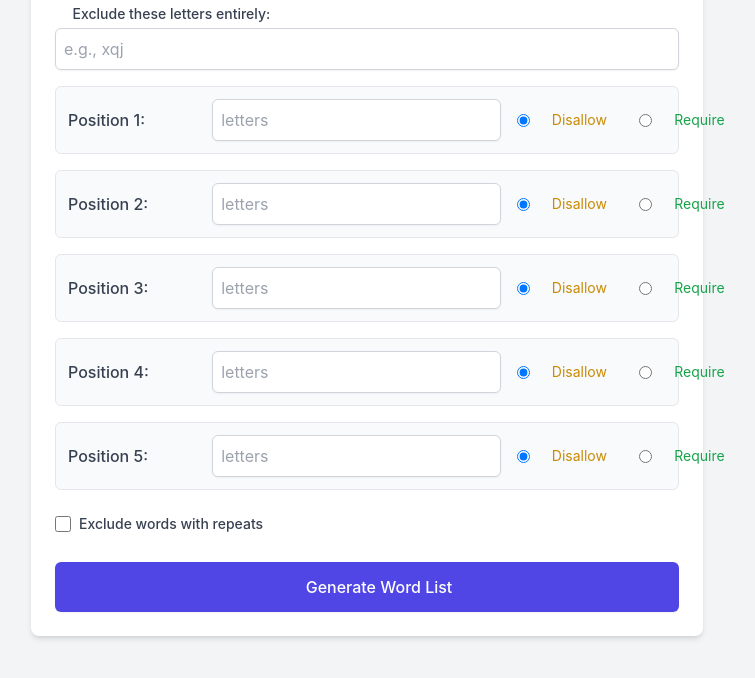
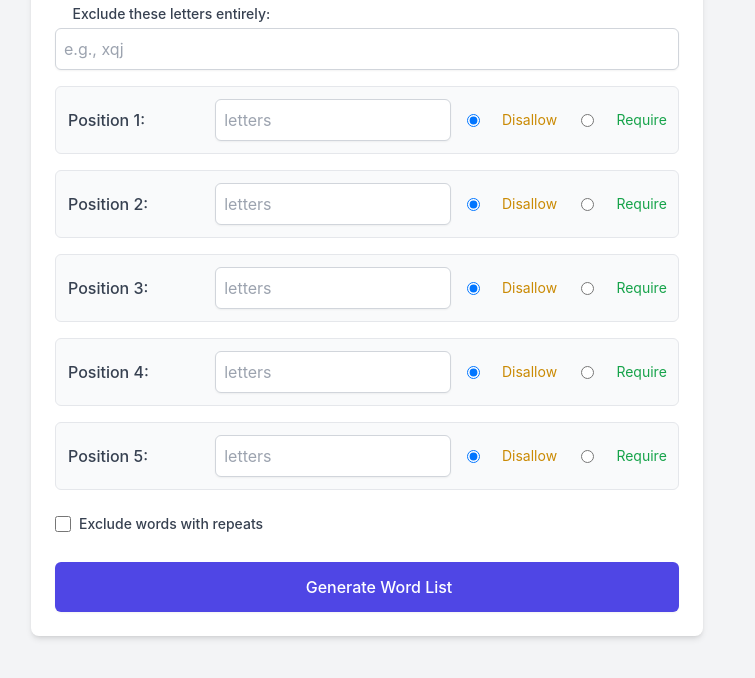
Before and after one commit to bwbensonjr/word-puzzles, a plain HTML site: page wordle-helper/index.html in a window 1280 px wide. Shown: the part 108-786 px from the top of the page, without its empty margins (273-1028 px from the left). Drawn offline with nearby package versions, Linux system fonts and the light colour scheme.

Commit message:
Fix dangling requierd formatting

```diff
--- a/wordle-helper/index.html
+++ b/wordle-helper/index.html
@@ -69,11 +69,11 @@
     <div class="space-y-4 mb-6">
       <div v-for="(input, index) in inputs" :key="index" class="flex flex-col sm:flex-row sm:items-center p-3 bg-gray-50 rounded-md border border-gray-200">
         <label class="w-full sm:w-1/4 font-medium text-gray-700 mb-2 sm:mb-0">Position {{ index + 1 }}:</label>
-        <div class="w-full sm:w-1/2 mb-2 sm:mb-0 sm:mr-4">
+        <div class="w-full sm:w-2/5 mb-2 sm:mb-0 sm:mr-4">
             <input type="text" v-model.trim="input.value" placeholder="Letters" autocapitalize="none"
                    class="w-full p-2 border border-gray-300 rounded-md shadow-sm focus:ring-indigo-500 focus:border-indigo-500 lowercase">
         </div>
-        <div class="w-full sm:w-1/4 flex items-center space-x-4">
+        <div class="w-full sm:w-1/3 flex items-center justify-start space-x-2">
           <label class="radio-label text-sm text-yellow-600">
             <input type="radio" v-model="input.mode" value="disallow" class="text-yellow-500 focus:ring-yellow-400">
             <i class="lucide lucide-alert-triangle"></i>Disallow
```
